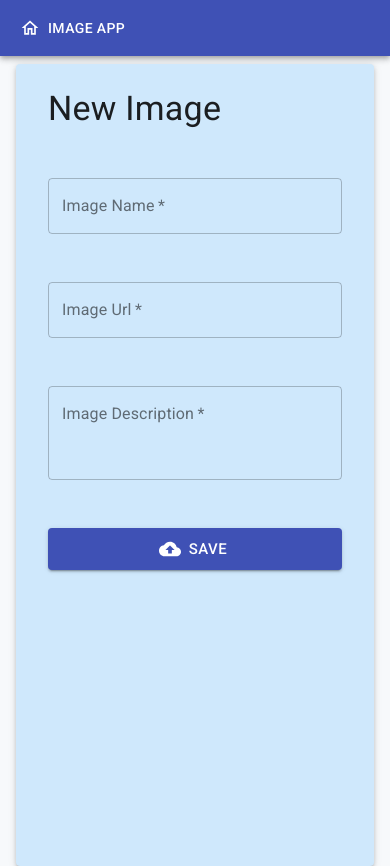
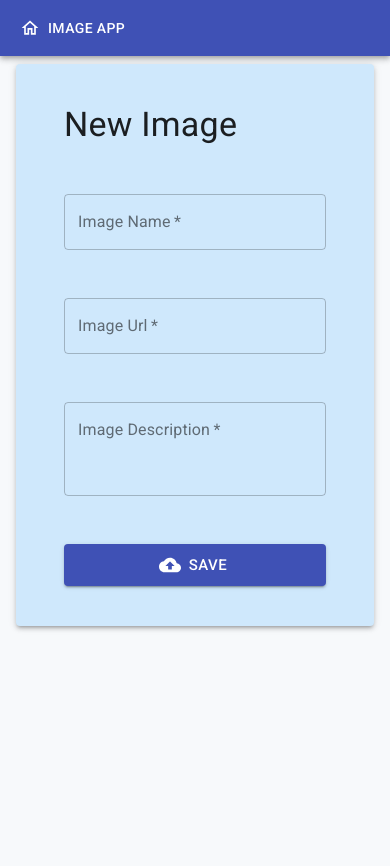
Before and after one commit to pol-alok/image-app, a React (Create React App) app: page /#/new in a window 390 px wide. After the commit the page ends 844 px from the top, so only its background shows below. Built offline with nearby package versions, Linux system fonts and the light colour scheme.

Commit message:
made card responsive

```diff
--- a/src/components/ImageForm.jsx
+++ b/src/components/ImageForm.jsx
@@ -15,9 +15,10 @@ import { useHistory } from 'react-router-dom';
 const useStyles = makeStyles((theme) => ({
   card: {
     backgroundColor: '#cfe8fc',
-    height: '95vh',
+    height: '100%',
     '& > *': {
       margin: theme.spacing(1),
+      padding: theme.spacing(2),
     },
   },
   form: {
```
